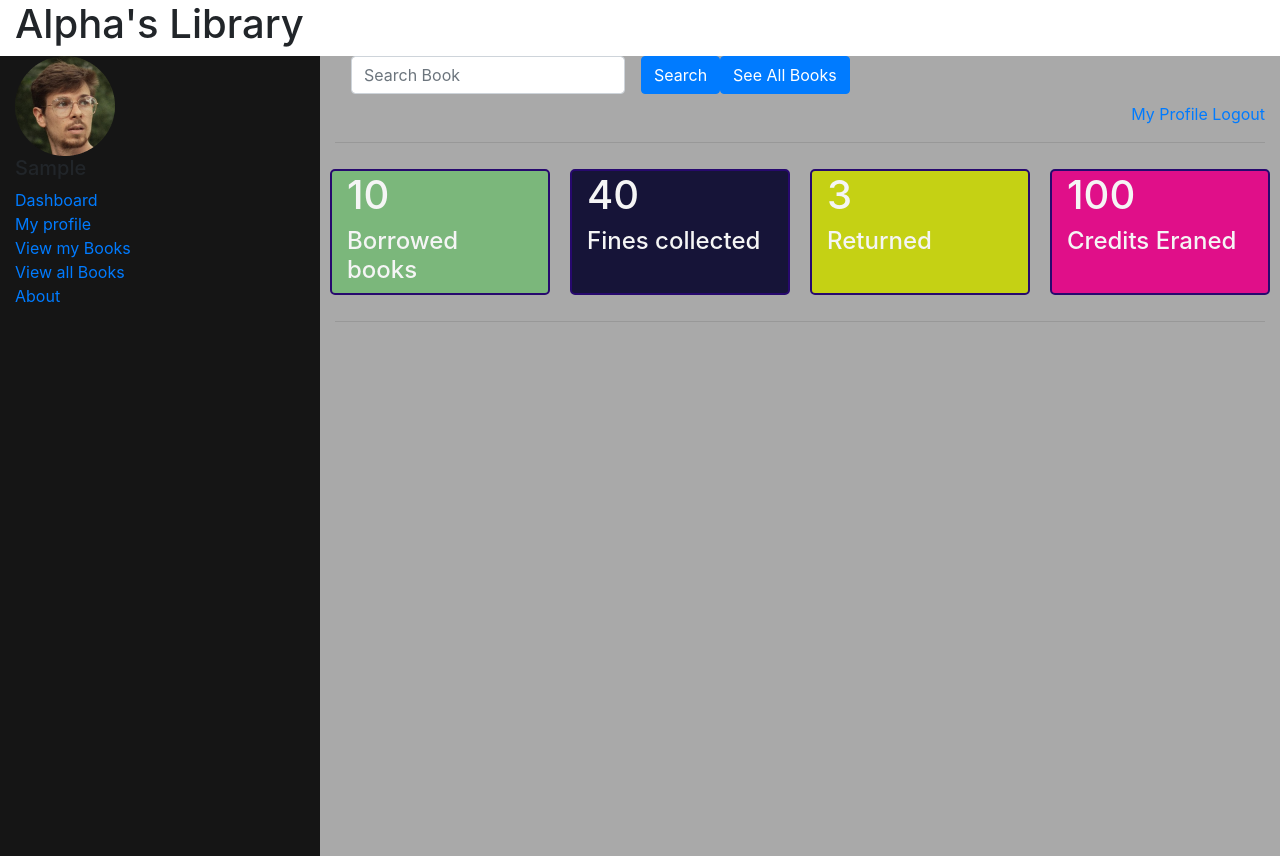
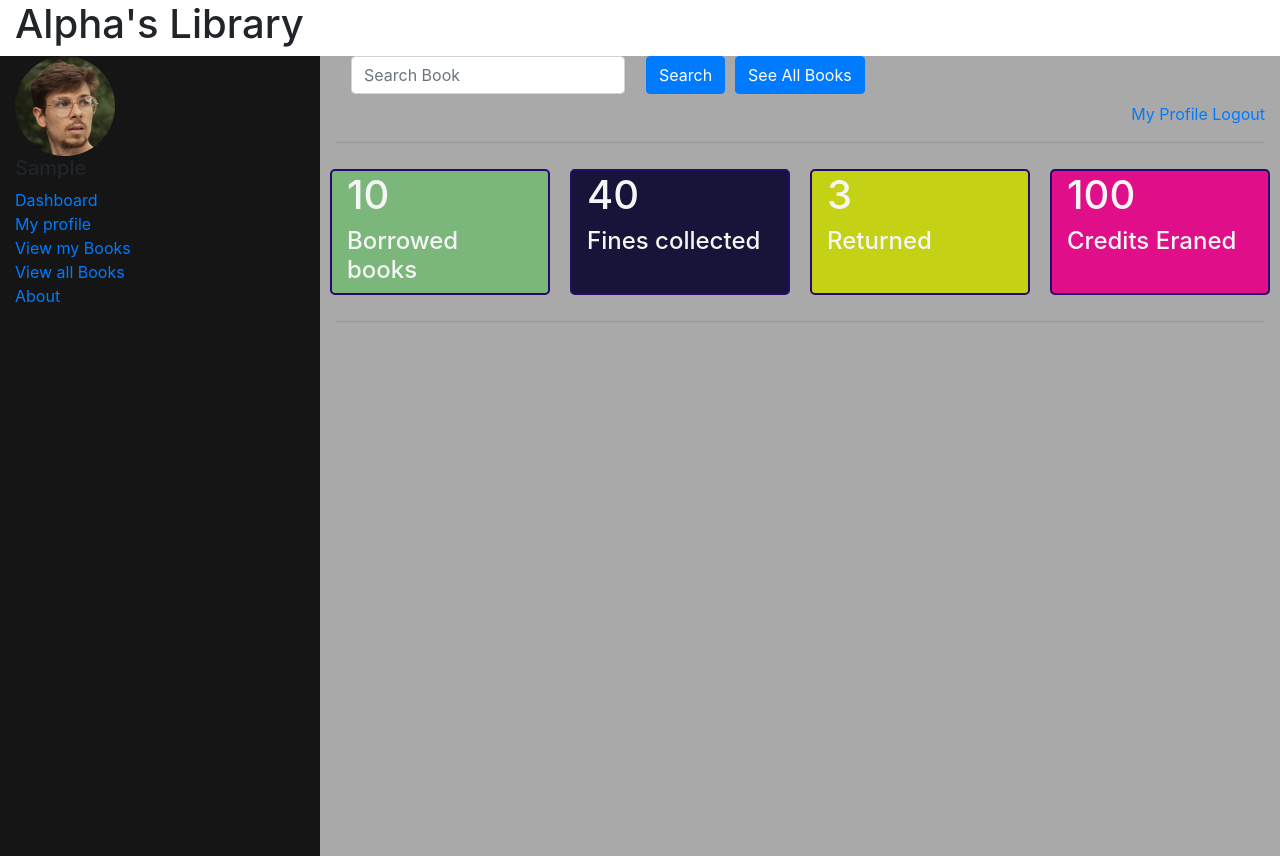
Before and after one commit to ealpha072/PHP-Library, a PHP site: page / in a window 1280 px wide. Run offline with PHP 8.4, Linux system fonts and the light colour scheme; the visitor is signed in with stand-in values (Sample User, id 1); some libraries are stand-ins or nearby versions.

Commit message:
Stled buttons for serach

```diff
--- a/styles.css
+++ b/styles.css
@@ -63,3 +63,7 @@
 .row .holder .user-info-holder .o-t {
     background-color: rgba(199, 212, 8, 0.925);
 }
+
+.row .holder .search-book form button {
+    margin: auto 5px;
+}
```
